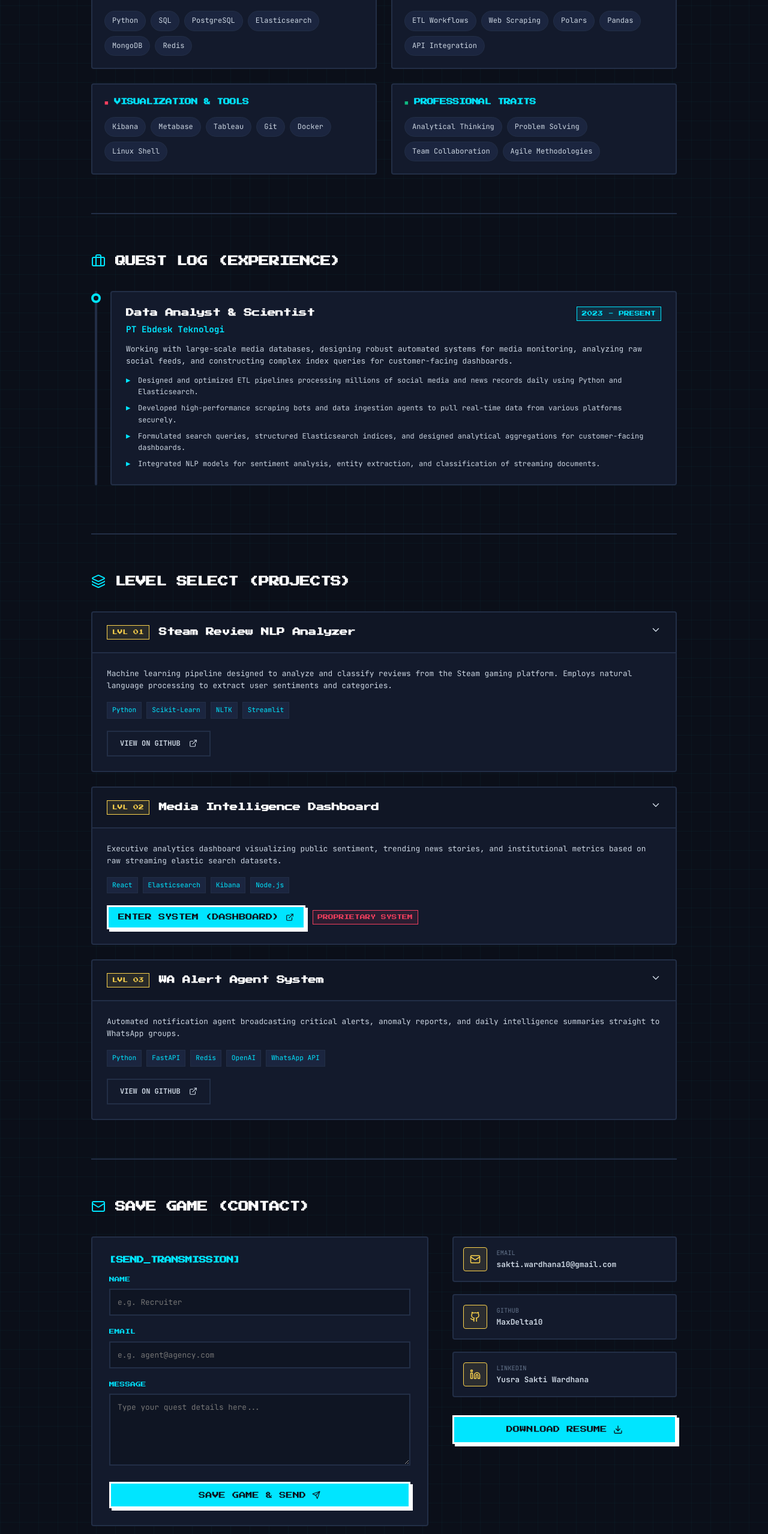
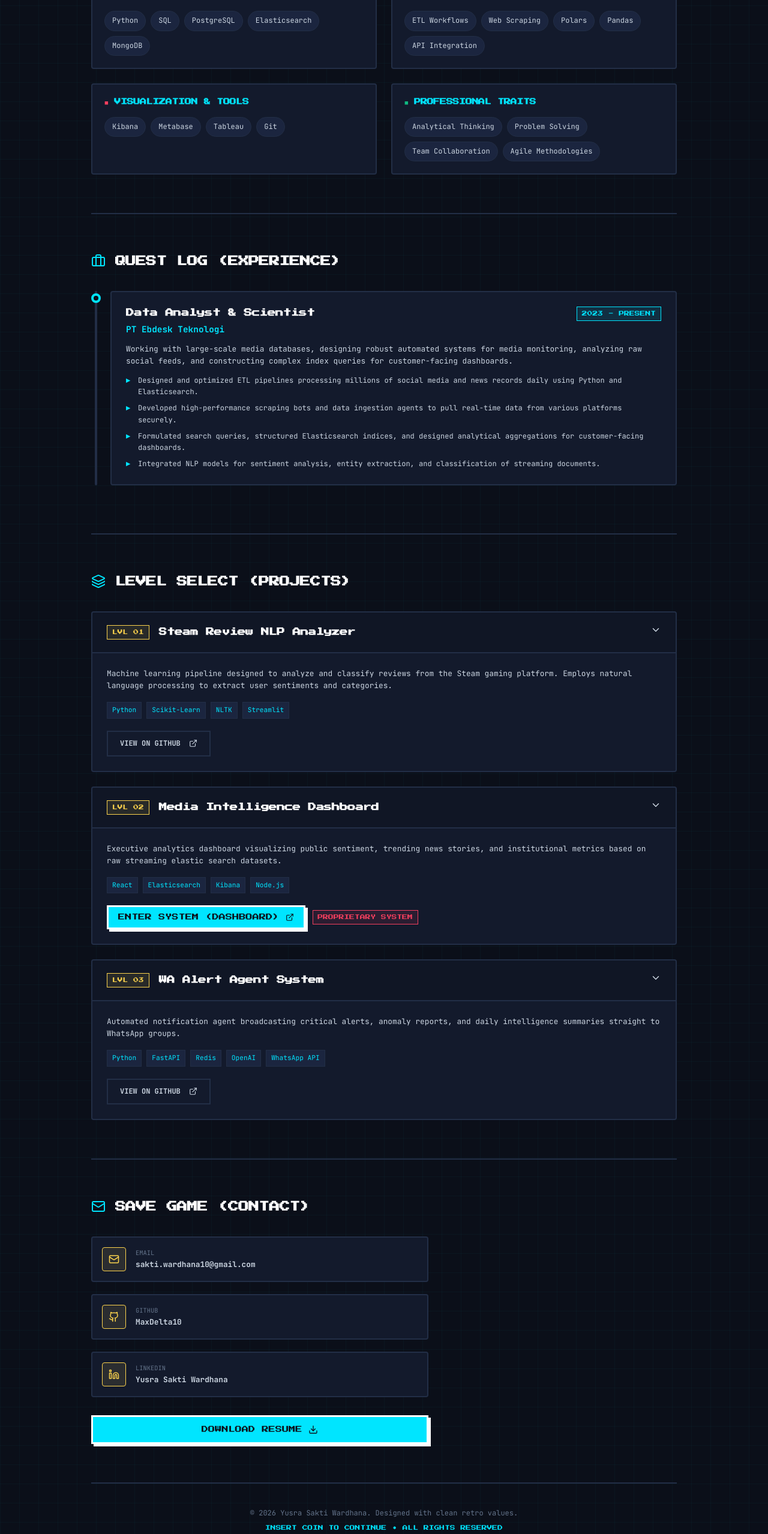
Before and after one commit to MaxDelta10/portofolio, a React (Vite) app: page / in a window 1280 px wide. Shown: the part 1527-4084 px from the top of the page at 60% size. Built offline with nearby package versions, Linux system fonts and the light colour scheme.

Commit message:
feat:add link repo

```diff
--- a/src/App.jsx
+++ b/src/App.jsx
@@ -174,8 +174,8 @@ function App() {
       {/* Subtle CRT Overlay */}
       <div className={`scanline-overlay ${!scanlines ? 'off' : ''}`}></div>
 
-        <div className="app-container fade-in">
-          {/* Navigation Bar */}
+      <div className="app-container fade-in">
+        {/* Navigation Bar */}
         <nav className="nav-bar">
           <div className="logo-container">
             <Terminal className="section-icon" size={24} />
@@ -310,7 +310,6 @@ function App() {
                 <span className="skill-pill">PostgreSQL</span>
                 <span className="skill-pill">Elasticsearch</span>
                 <span className="skill-pill">MongoDB</span>
-                <span className="skill-pill">Redis</span>
               </div>
             </div>
 
@@ -336,8 +335,6 @@ function App() {
                 <span className="skill-pill">Metabase</span>
                 <span className="skill-pill">Tableau</span>
                 <span className="skill-pill">Git</span>
-                <span className="skill-pill">Docker</span>
-                <span className="skill-pill">Linux Shell</span>
               </div>
             </div>
 
@@ -437,7 +434,7 @@ function App() {
                 )}
 
                 <div style={{ marginTop: '16px' }}>
-                  <a href="https://github.com/MaxDelta10" target="_blank" rel="noopener noreferrer" className="btn-secondary">
+                  <a href="https://github.com/MaxDelta10/naive-bayes-classifation-steam-game-reviews" target="_blank" rel="noopener noreferrer" className="btn-secondary">
                     VIEW ON GITHUB <ExternalLink size={14} style={{ marginLeft: '4px' }} />
                   </a>
                 </div>
@@ -529,7 +526,7 @@ function App() {
                 )}
 
                 <div style={{ marginTop: '16px' }}>
-                  <a href="https://github.com/MaxDelta10" target="_blank" rel="noopener noreferrer" className="btn-secondary">
+                  <a href="https://github.com/MaxDelta10/engine-news-socmed-alert-enrichment" target="_blank" rel="noopener noreferrer" className="btn-secondary">
                     VIEW ON GITHUB <ExternalLink size={14} style={{ marginLeft: '4px' }} />
                   </a>
                 </div>
@@ -545,7 +542,7 @@ function App() {
             <h2 className="section-title">Save Game (Contact)</h2>
           </div>
           <div className="contact-grid">
-            <div className="contact-card">
+            {/* <div className="contact-card">
               <h3 style={{ fontSize: '0.75rem', marginBottom: '16px', color: 'var(--accent-cyan)' }}>[SEND_TRANSMISSION]</h3>
               {formSubmitted ? (
                 <div className="boot-line" style={{ color: 'var(--accent-mint)', padding: '20px 0' }}>
@@ -596,7 +593,7 @@ function App() {
                   </button>
                 </form>
               )}
-            </div>
+            </div> */}
 
             <div className="contact-info-panel">
               <a href="mailto:sakti.wardhana10@gmail.com" className="info-item">
```
